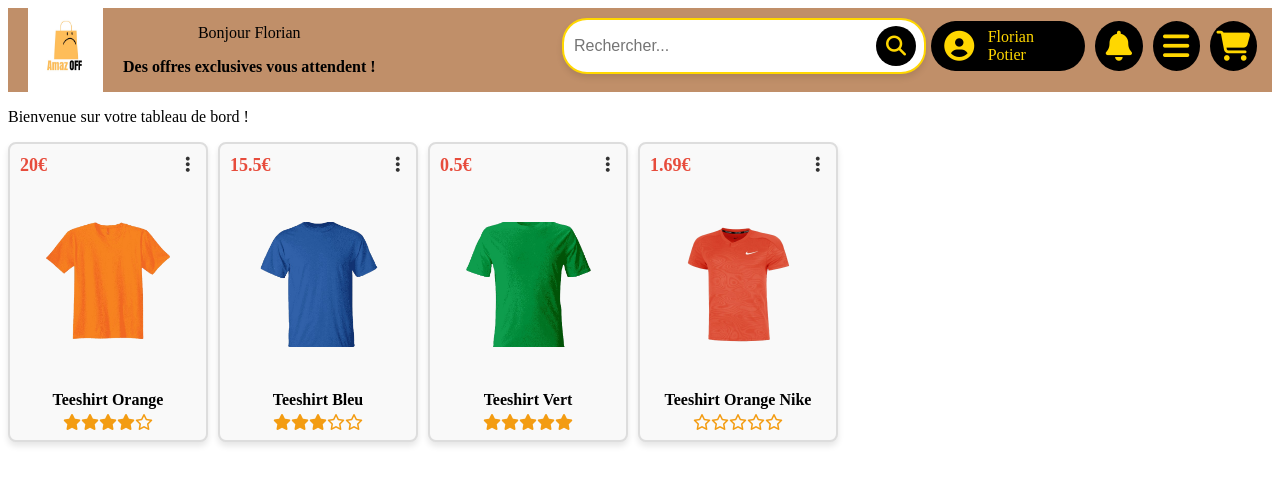
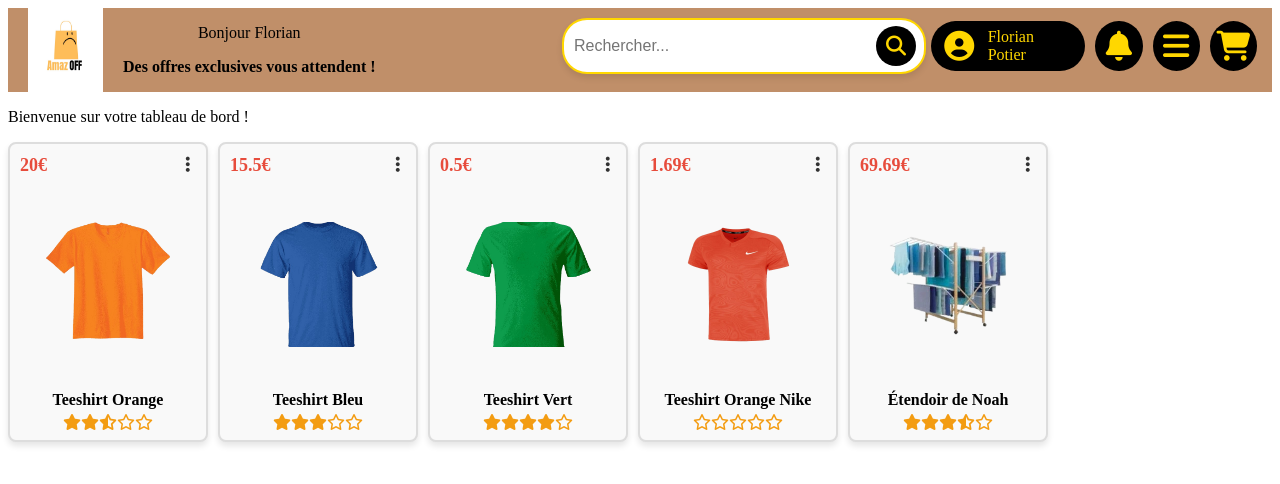
Before and after one commit to NoahBELLO/Projet_Amazoff, an Angular app in the folder frontend/: page /dashboard in a window 1280 px wide. Shown: the top 484 px of the page. Built offline with nearby package versions, Linux system fonts and the light colour scheme.

Commit message:
<feat> 🎨 **Avis etoiles** Amélioration de la fonction permettant de voir le score des articles pour gérer les nombres à virgule et arrondig à l'inférieur et demi. - 🔐ajout d'un article pour taquiner Noah

```diff
--- a/frontend/src/app/article-page-component/article-page-component.component.ts
+++ b/frontend/src/app/article-page-component/article-page-component.component.ts
@@ -12,11 +12,25 @@ export class ArticlePageComponentComponent {
     @Input() article!: { name: string; image:string, prix: number; stars: number };
 
     //fonction pour préparer le score de l'article
-    starsArray(etoiles_pleines: number): string[]{
-      let etoiles_vides = 5 - etoiles_pleines
-      const pleines = Array(etoiles_pleines).fill("fas fa-star")
-      const vides =  Array(etoiles_vides).fill("far fa-star")
-      //concatène les 2 tableaux
-      return pleines.concat(vides)
+    starsArray(etoiles: number): string[] {
+      const etoiles_pleines: number = Math.floor(etoiles); //arrondi à l'entier inférieur
+      const demi_etoile: boolean = (etoiles % 1) >= 0.5; //vérifie si supérieur à .5
+      const etoiles_vides: number = 5 - etoiles_pleines - (demi_etoile ? 1 : 0); //vérifie si demi étoile
+
+      let rating: string[] = [];
+      // ajoute les étoiles pleines
+      for (let i = 0; i < etoiles_pleines; i++) {
+        rating.push("fas fa-star");
+      }
+      // ajoute une demi-étoile si nécessaire
+      if (demi_etoile) {
+        rating.push("fas fa-star-half-alt");
+      }
+      // ajoute les étoiles vides
+      for (let i = 0; i < etoiles_vides; i++) {
+        rating.push("far fa-star");
+      }
+
+      return rating;
     }
 }
--- a/frontend/src/app/service/article.service.ts
+++ b/frontend/src/app/service/article.service.ts
@@ -7,12 +7,12 @@ import { Injectable } from '@angular/core';
 export class ArticleService {
 
   private articles = [
-    { name: 'Teeshirt Orange', image:"teeshirt_orange",  prix: 20.00, stars: 4 },
+    { name: 'Teeshirt Orange', image:"teeshirt_orange",  prix: 20.00, stars: 2.6 },
     { name: 'Teeshirt Bleu', image:"teeshirt_bleu", prix: 15.50, stars: 3 },
-    { name: 'Teeshirt Vert', image:"teeshirt_vert", prix: 0.50, stars: 5 },
+    { name: 'Teeshirt Vert', image:"teeshirt_vert", prix: 0.50, stars: 4.4 },
     { name: 'Teeshirt Orange Nike', image:"teeshirt_orange_nike", prix: 1.69, stars: 0 },
+    { name: 'Étendoir de Noah', image:"etendoir", prix: 69.69, stars: 3.5 },
   ];
-
 
   constructor() { }
 
--- a/frontend/src/app/topbar/topbar.component.css
+++ b/frontend/src/app/topbar/topbar.component.css
@@ -6,9 +6,9 @@ dans angular.json, rajouter à Styles:
 
 #banniere {
     background-color: #c08f69;
-    left: 250px; /* Commence après la sidebar */
     display: flex;
     justify-content: space-between;
+    min-width: 1135px;
 }
 
 #accueil {
```
Also changed, not shown: frontend/src/assets/etendoir.png (added).
